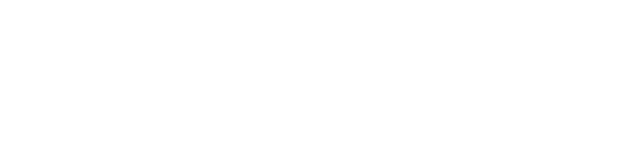
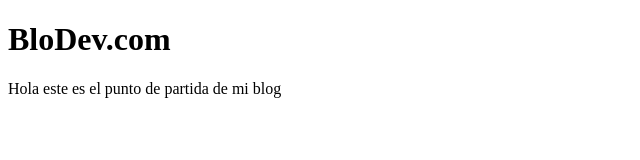
Before and after one commit to aaronGlez97/blogDev, a plain HTML site: page index.html in a window 1280 px wide. Shown: the whole page, without its empty margins (0-640 px from the left). Drawn offline with Linux system fonts and the light colour scheme.

Commit message:
SE ha agregado contenido a la pagina principal

```diff
--- a/index.html
+++ b/index.html
@@ -6,6 +6,11 @@
     <title>Document</title>
 </head>
 <body>
+    <div>
+        <h1>BloDev.com</h1>
+        <p>Hola este es el punto de partida de mi blog
 
+        </p>
+    </div>
 </body>
 </html>
```
